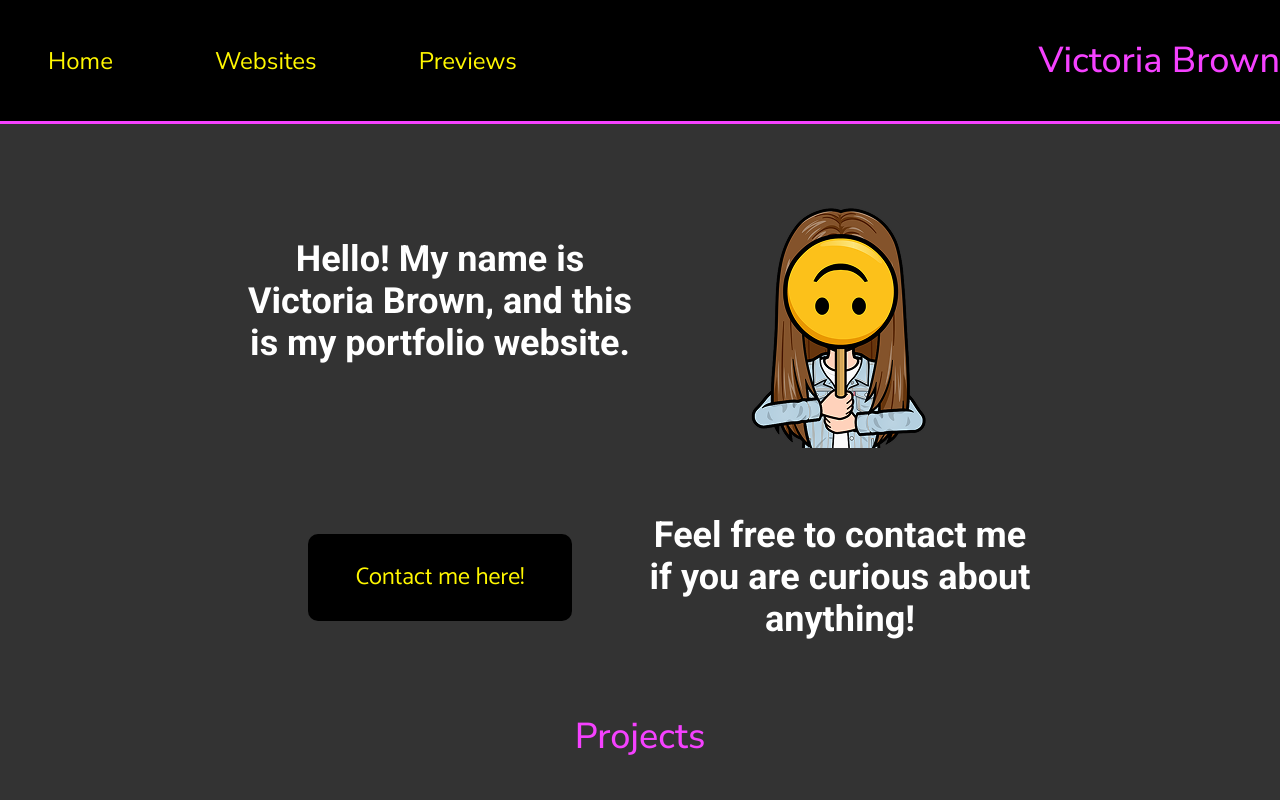
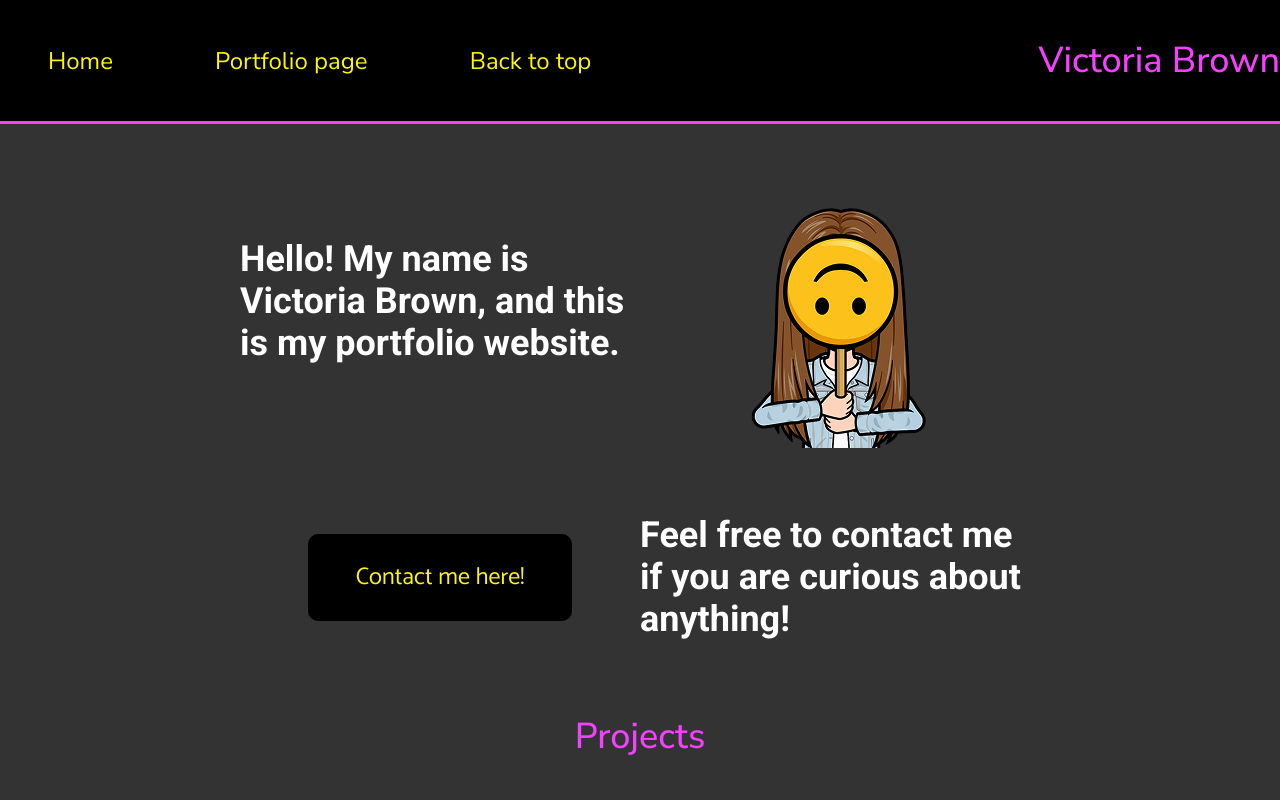
Before and after one commit to vicbro00/Portfolio-1, a plain HTML site: page index.html in a window 1280 px wide. Shown: the top 800 px of the page. Drawn offline with Linux system fonts and the light colour scheme.

Commit message:
Edited the header links

```diff
--- a/css/style.css
+++ b/css/style.css
@@ -37,6 +37,11 @@ button {
     border-style: none;
     padding: 1em 2em;
     border-radius: 10px;
+}
+
+button:hover,
+header li:hover {
+    cursor: pointer;
 }
 
 img {
@@ -186,7 +191,7 @@ footer a {
     grid-template-rows: auto;
     align-items: center;
     justify-items: center;
-    text-align: center;
+    text-align: left;
 }
 
 .info h2,
@@ -253,6 +258,10 @@ footer a {
         padding: 0;
     }
 
+    .ul-desktop a {
+        color: #FFF700;
+    }
+
     .menu-desktop {
         display: block;
         color: #FFF700;
--- a/index.html
+++ b/index.html
@@ -26,16 +26,15 @@
                 <span></span>
                 <ul class="ul-mobile">
                     <li><a href="index.html">Home</li></a>
-                    <li><a href="">Websites</li></a>
-                    <li><a href="">Previews</li></a>
-                    <li><a href="">Back to top</li></a>
+                    <li><a href="https://github.com/vicbro00/Portfolio-1">Portfolio page</li></a>
+                    <li><a href="#top">Back to top</li></a>
                 </ul>
             </div>
             <div class="menu-desktop">
                 <ul class="ul-desktop">
-                    <li>Home</li>
-                    <li>Websites</li>
-                    <li>Previews</li>
+                    <li><a href="index.html">Home</li></a>
+                    <li><a href="https://github.com/vicbro00/Portfolio-1">Portfolio page</li></a>
+                    <li><a href="#top">Back to top</li></a>
                 </ul>
             </div>
             <h1>Victoria Brown</h1>
```
Also changed, not shown: 1 other file.
